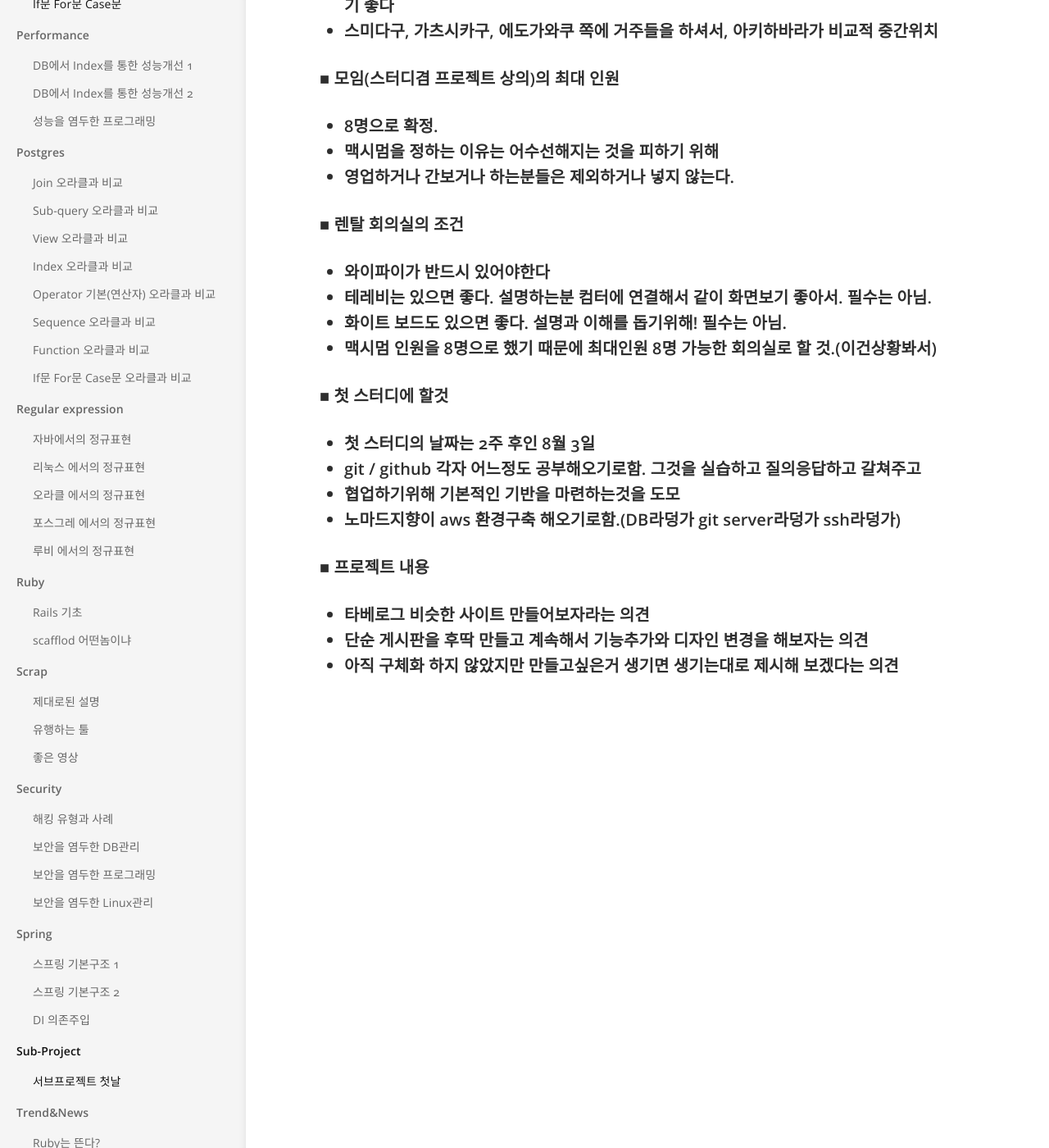
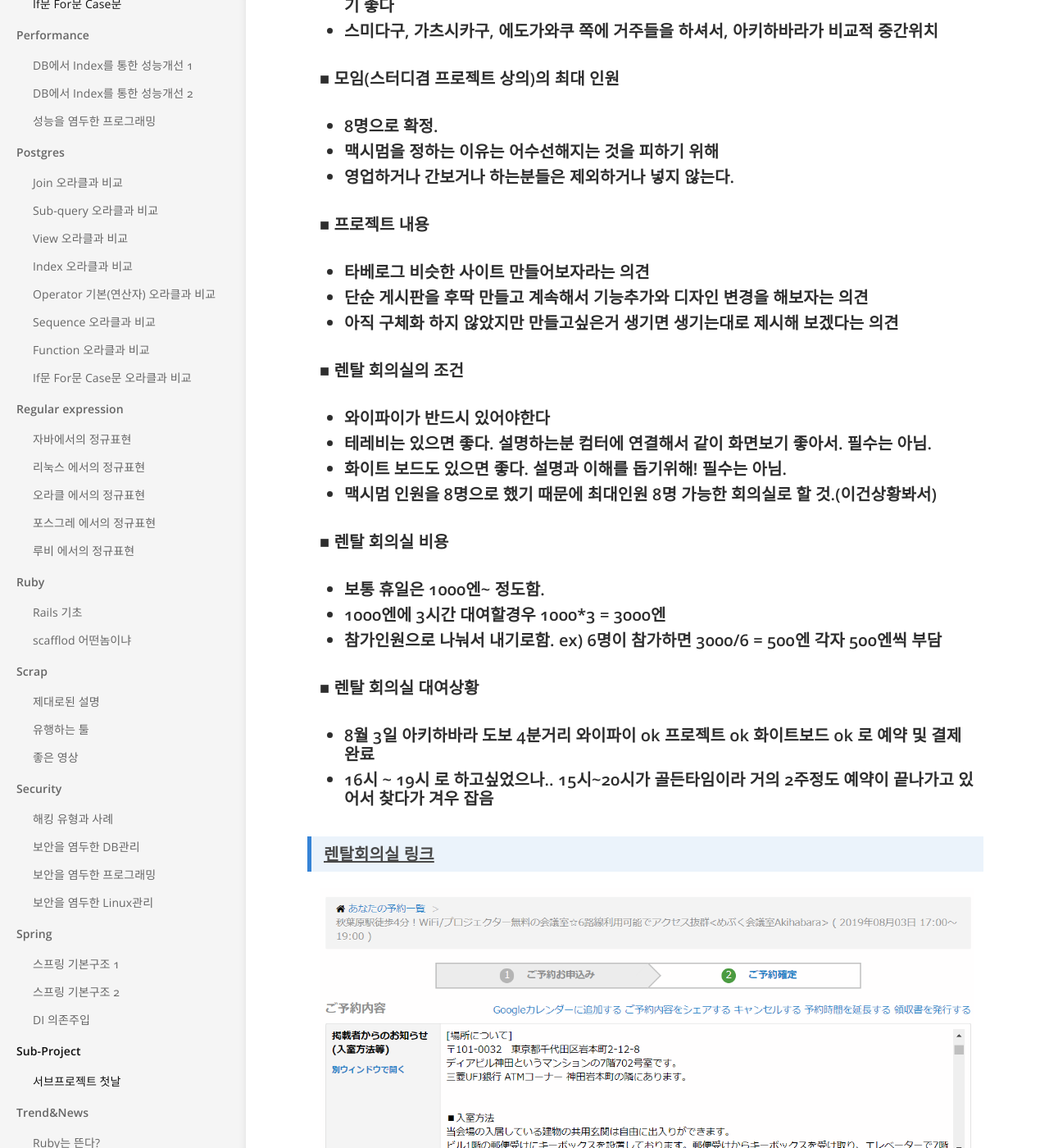
Before and after one commit to nomadsikou/hasune.github.io, a Jekyll site: the page built from _docs/Sub-Project/1Day.md, in a window 1280 px wide and 1400 px high, scrolled down 1403 px. Shown: the whole window at 82% size. Built offline with Jekyll 4.4.1, drawn with Linux system fonts in a browser that asks for light colours; comment, search, counter and statistics services are not loaded.

Commit message:
sub-project-notice

```diff
--- a/_docs/Sub-Project/1Day.md
+++ b/_docs/Sub-Project/1Day.md
@@ -52,6 +52,10 @@ order: 1
 - 맥시멈을 정하는 이유는 어수선해지는 것을 피하기 위해
 - 영업하거나 간보거나 하는분들은 제외하거나 넣지 않는다.
 
+■ 프로젝트 내용
+- 타베로그 비슷한 사이트 만들어보자라는 의견
+- 단순 게시판을 후딱 만들고 계속해서 기능추가와 디자인 변경을 해보자는 의견
+- 아직 구체화 하지 않았지만 만들고싶은거 생기면 생기는대로 제시해 보겠다는 의견
 
 ■ 렌탈 회의실의 조건
 - 와이파이가 반드시 있어야한다
@@ -59,13 +63,23 @@ order: 1
 - 화이트 보드도 있으면 좋다. 설명과 이해를 돕기위해! 필수는 아님.
 - 맥시멈 인원을 8명으로 했기 때문에 최대인원 8명 가능한 회의실로 할 것.(이건상황봐서)
 
+■ 렌탈 회의실 비용
+- 보통 휴일은 1000엔~ 정도함.
+- 1000엔에 3시간 대여할경우  1000*3 = 3000엔
+- 참가인원으로 나눠서 내기로함.   ex) 6명이 참가하면   3000/6 = 500엔   각자 500엔씩 부담
+
+■ 렌탈 회의실 대여상황
+- 8월 3일 아키하바라 도보 4분거리  와이파이 ok 프로젝트 ok 화이트보드 ok 로 예약 및 결제 완료
+- 16시 ~ 19시 로 하고싶었으나.. 15시~20시가 골든타임이라 거의 2주정도 예약이 끝나가고 있어서 찾다가 겨우 잡음
+
+>[렌탈회의실 링크](https://www.spacee.jp/listings/11098)
+
+![Sub-Project](./rental-space.png)
+
+
+
 ■ 첫 스터디에 할것
 - 첫 스터디의 날짜는 2주 후인 8월 3일
 - git / github 각자 어느정도 공부해오기로함.  그것을 실습하고 질의응답하고 갈쳐주고
 - 협업하기위해 기본적인 기반을 마련하는것을 도모
 - 노마드지향이 aws 환경구축 해오기로함.(DB라덩가 git server라덩가 ssh라덩가)
-
-■ 프로젝트 내용
-- 타베로그 비슷한 사이트 만들어보자라는 의견
-- 단순 게시판을 후딱 만들고 계속해서 기능추가와 디자인 변경을 해보자는 의견
-- 아직 구체화 하지 않았지만 만들고싶은거 생기면 생기는대로 제시해 보겠다는 의견
```
Also changed, not shown: _docs/Sub-Project/1Day/rental-space.png (added), 5 other files.
